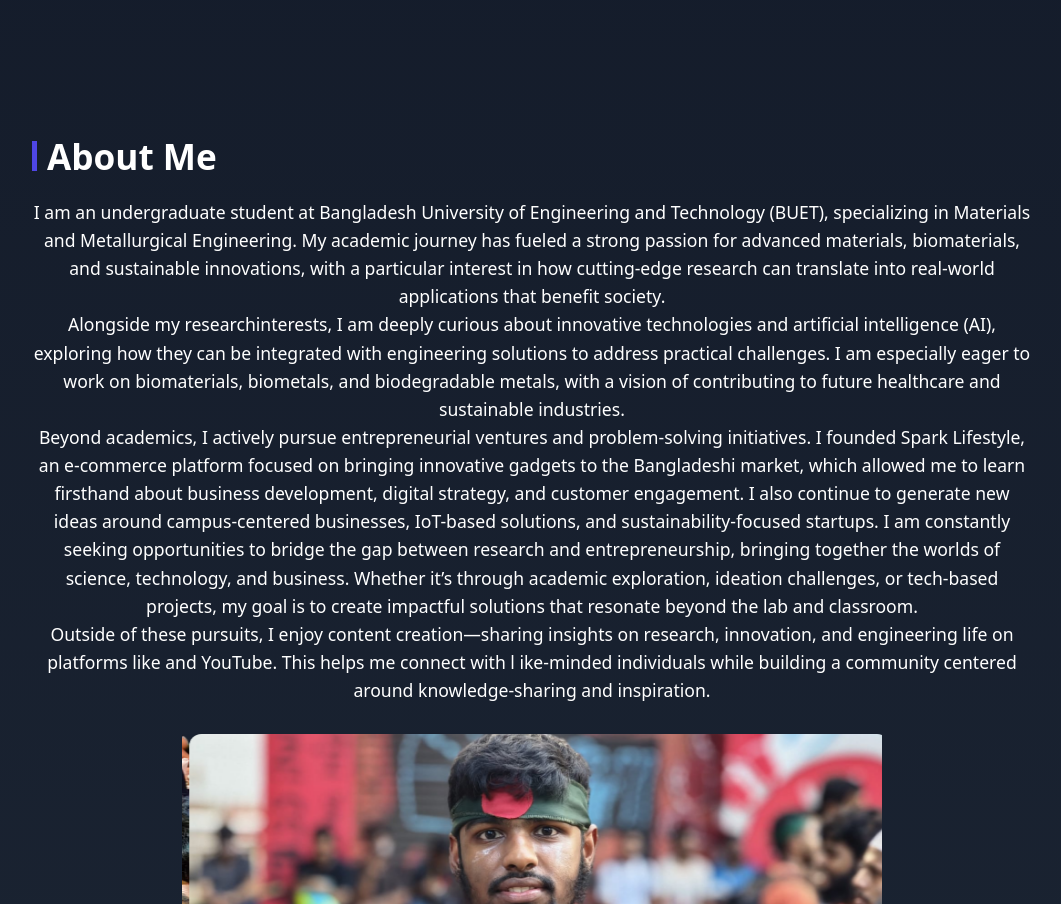
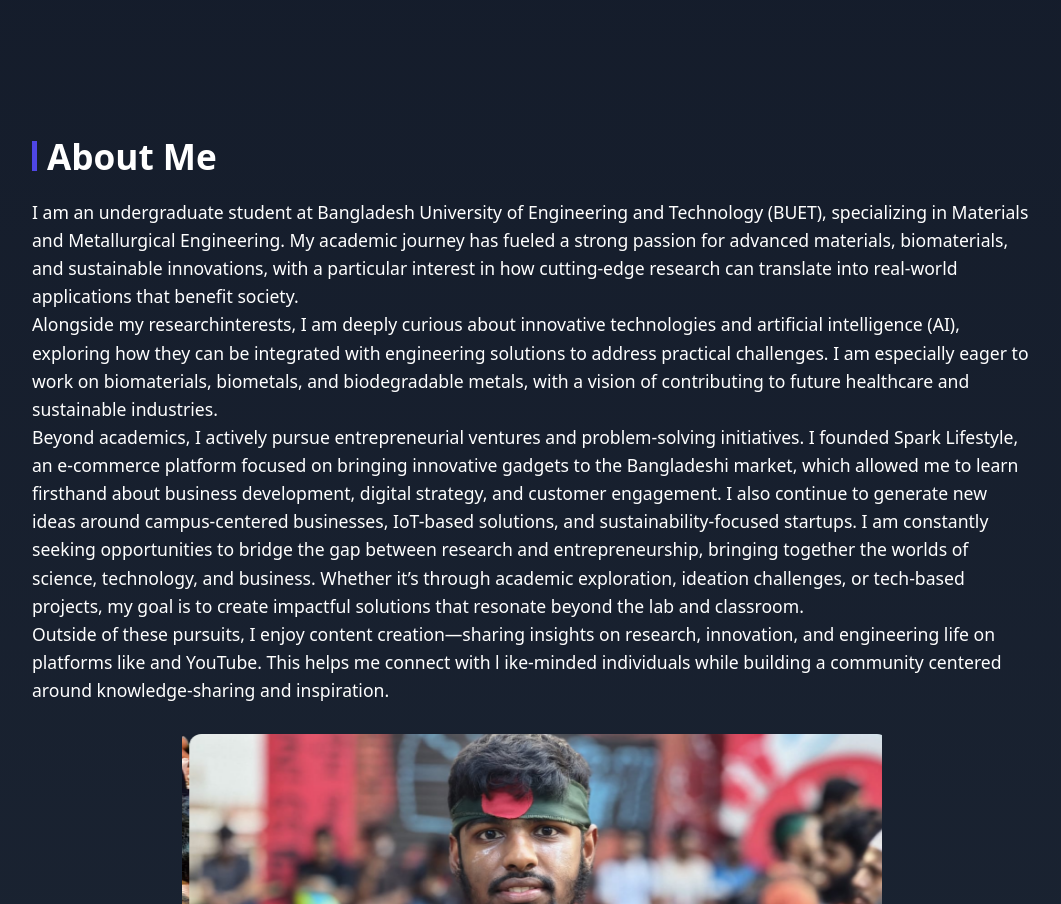
Before and after one commit to rohan-sheikh05/Personal_Website, a React (Create React App) app: page / in a window 1280 px wide. Shown: the part 720-1624 px from the top of the page, without its empty margins (108-1169 px from the left). Built offline with nearby package versions, Linux system fonts and the light colour scheme.

Commit message:
textAlign moved to left from center

```diff
--- a/src/App.js
+++ b/src/App.js
@@ -245,7 +245,7 @@ export default function App() {
 
   const textStyle = {
     maxWidth: "1000px",
-    textAlign: "center",
+    textAlign: "left",
   };
 
   return (
```
